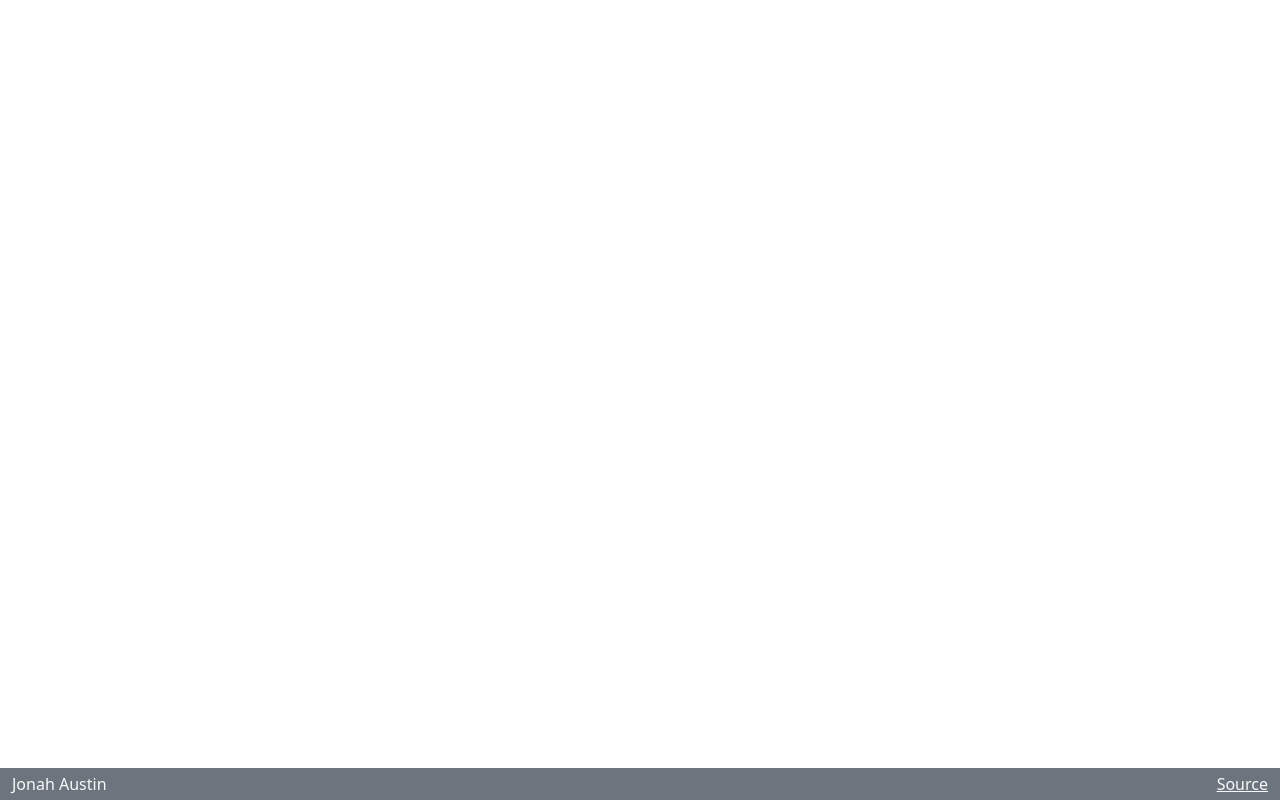
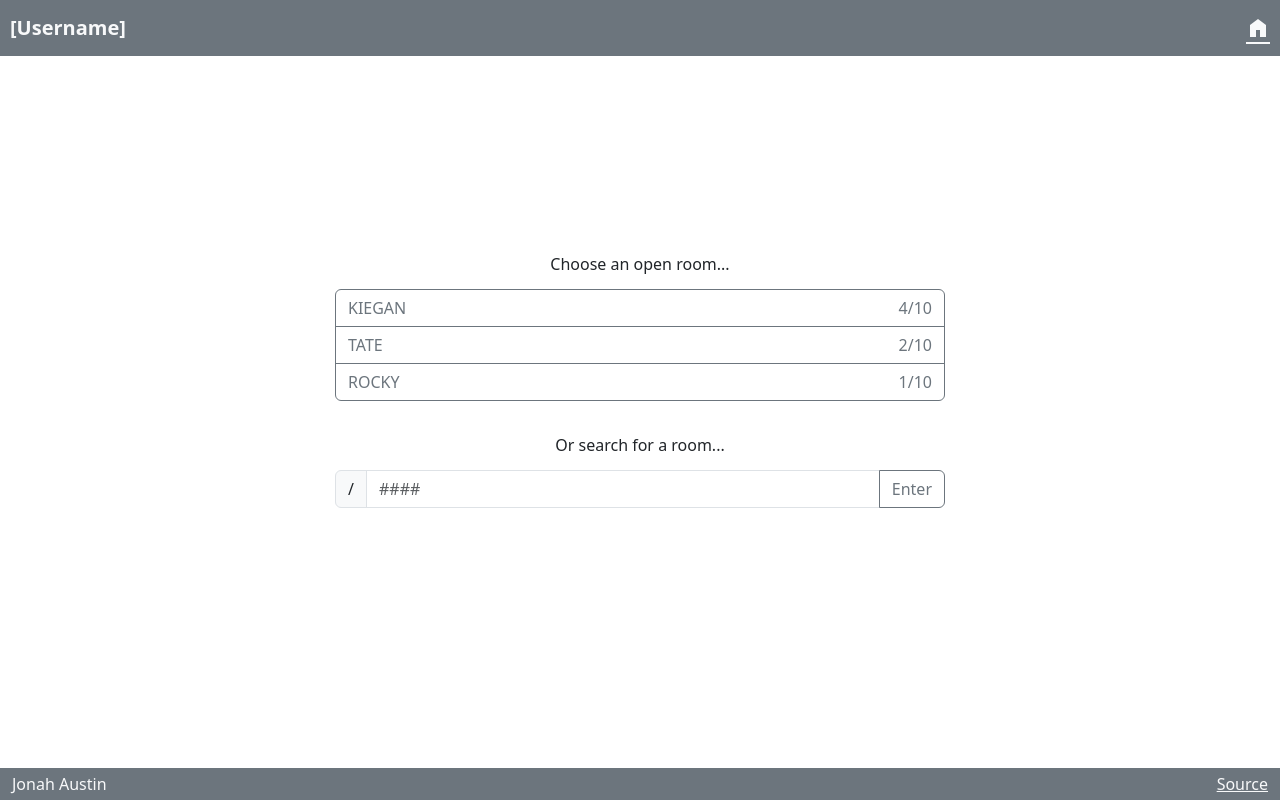
Before and after one commit to JonahLA/startup, a plain HTML site: page src/lobby.html in a window 1280 px wide. Drawn offline with nearby package versions, Linux system fonts and the light colour scheme.

Commit message:
update(lobby) with page elements

```diff
--- a/src/lobby.html
+++ b/src/lobby.html
@@ -5,14 +5,66 @@
     <meta http-equiv="X-UA-Compatible" content="IE=edge">
     <meta name="viewport" content="width=device-width, initial-scale=1.0">
     <link href="https://cdn.jsdelivr.net/npm/bootstrap@5.3.0-alpha1/dist/css/bootstrap.min.css" rel="stylesheet" integrity="sha384-GLhlTQ8iRABdZLl6O3oVMWSktQOp6b7In1Zl3/Jr59b6EGGoI1aFkw7cmDA6j6gD" crossorigin="anonymous">
+    <link rel="stylesheet" href="https://fonts.googleapis.com/css2?family=Material+Symbols+Outlined:opsz,wght,FILL,GRAD@20..48,100..700,0..1,-50..200" />
     <link rel="stylesheet" href="main.css"/>
 
     <title>DVD Logo Game/Lobby</title>
 </head>
 <body class="d-flex flex-column h-100">
-    <!-- Header -->
+    <!-- Header (NOTE: fluid containers fill the width of the viewport) -->
+    <header class="container-fluid">
+        <nav class="navbar fixed-top bg-secondary text-light">
+            <a class="navbar-brand text-reset username-title" href="#">[Username]</a>
+            <!-- This is the home icon we borrow from Google -->
+            <a class="home-button" href="index.html">
+                <span class="material-symbols-outlined">
+                    home
+                </span>
+            </a>
+        </nav>
+    </header>
 
-    <!-- Main content -->
+    <main class="container-fluid text-center">
+        <form method="get" action="game.html">
+            <!-- Main content -->
+            <div class="lobby-window container-fluid d-flex flex-column justify-content-center">
+                <!-- This will hold the elements associated with choosing an open room -->
+                <div class="room-choice-window container-fluid d-flex flex-column justify-content-center mb-3">
+                    <div class="room-description">Choose an open room...</div>
+
+                    <!-- We are going to use a Bootstrap vertical button group in order to display the rooms that are available -->
+                    <div class="room-choice btn-group-vertical d-flex flex-column justify-content-center mx-auto">
+                        <button type="submit" class="btn btn-outline-secondary d-flex flex-row justify-content-center">
+                            <span class="room-user me-auto">KIEGAN</span>
+                            <span class="room-capacity">4/10</span>
+                        </button>
+
+                        <button type="submit" class="btn btn-outline-secondary d-flex flex-row justify-content-center">
+                            <span class="room-user me-auto">TATE</span>
+                            <span class="room-capacity">2/10</span>
+                        </button>
+
+                        <button type="submit" class="btn btn-outline-secondary d-flex flex-row justify-content-center">
+                            <span class="room-user me-auto">ROCKY</span>
+                            <span class="room-capacity">1/10</span>
+                        </button>
+                    </div>
+                </div>
+
+                <!-- This will hold the elements associated with searching for a room -->
+                <div class="room-search-window container-fluid d-flex flex-column justify-content-center">
+                    <div class="room-description">Or search for a room...</div>
+
+                    <!-- We are going to create a block element that will allow for input of the room code -->
+                    <div class="input-group room-search-input mx-auto" id="input-field">
+                        <span class="input-group-text">/</span>
+                        <input type="text" class="form-control" placeholder="####"/>
+                        <button class="btn btn-outline-secondary" type="submit">Enter</button>
+                    </div>
+                </div>
+            </div>
+        </form>
+    </main>
 
     <!-- Footer -->
     <footer class="mt-auto py-1 bg-secondary text-light">
--- a/src/main.css
+++ b/src/main.css
@@ -62,6 +62,19 @@ footer a {
     align-items: center;
 }
 
+.room-description {
+    margin: 0 0 5px 0;
+}
+
+.room-choice {
+    width: 610px;
+    justify-content: space-around;
+}
+
+.room-search-input {
+    width: 610px;
+}
+
 /* Google icon style */
 .material-symbols-outlined {
   font-variation-settings:
@@ -79,7 +92,7 @@ footer a {
     width: 610px;
 }
 
-#input-field span {
+#input-field .login-field {
     width: 95px;
 }
 
```
Also changed, not shown: src/game.html (+1 -0 lines), src/index.html (+12 -3 lines).
